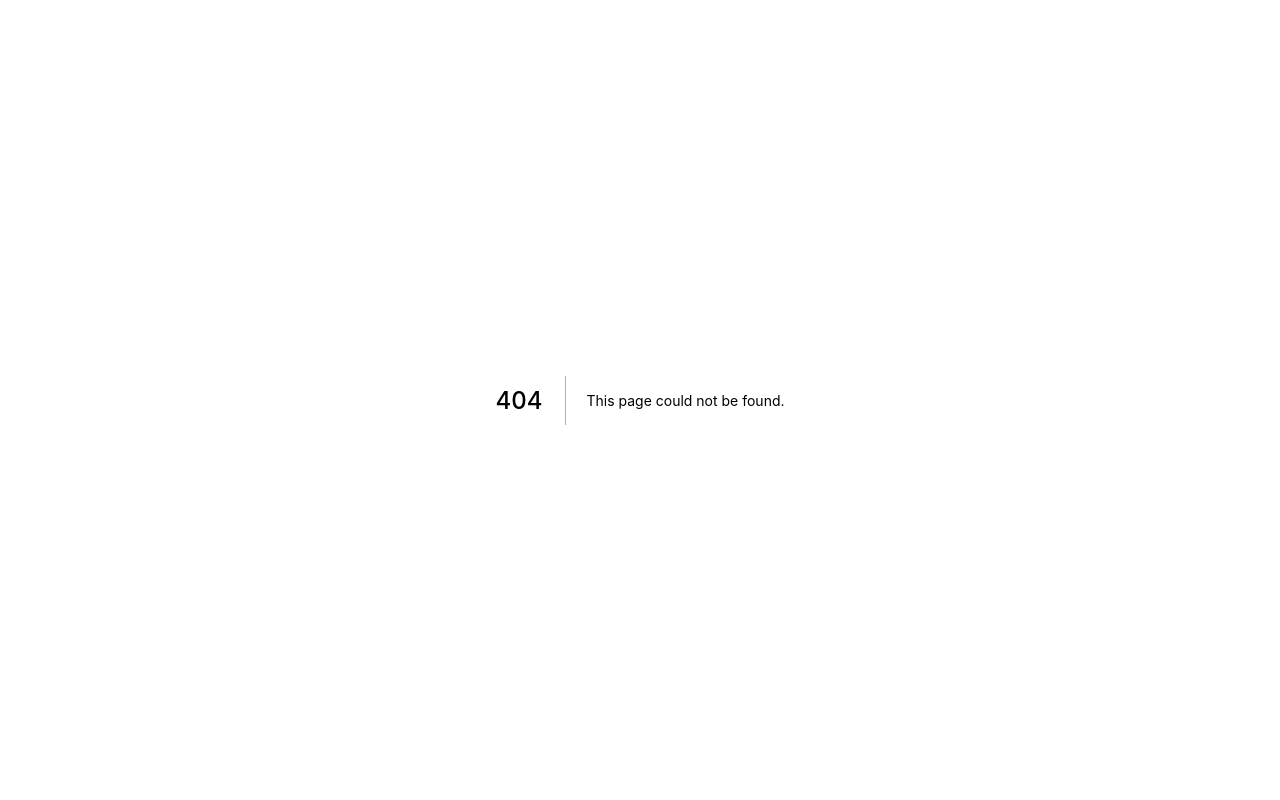
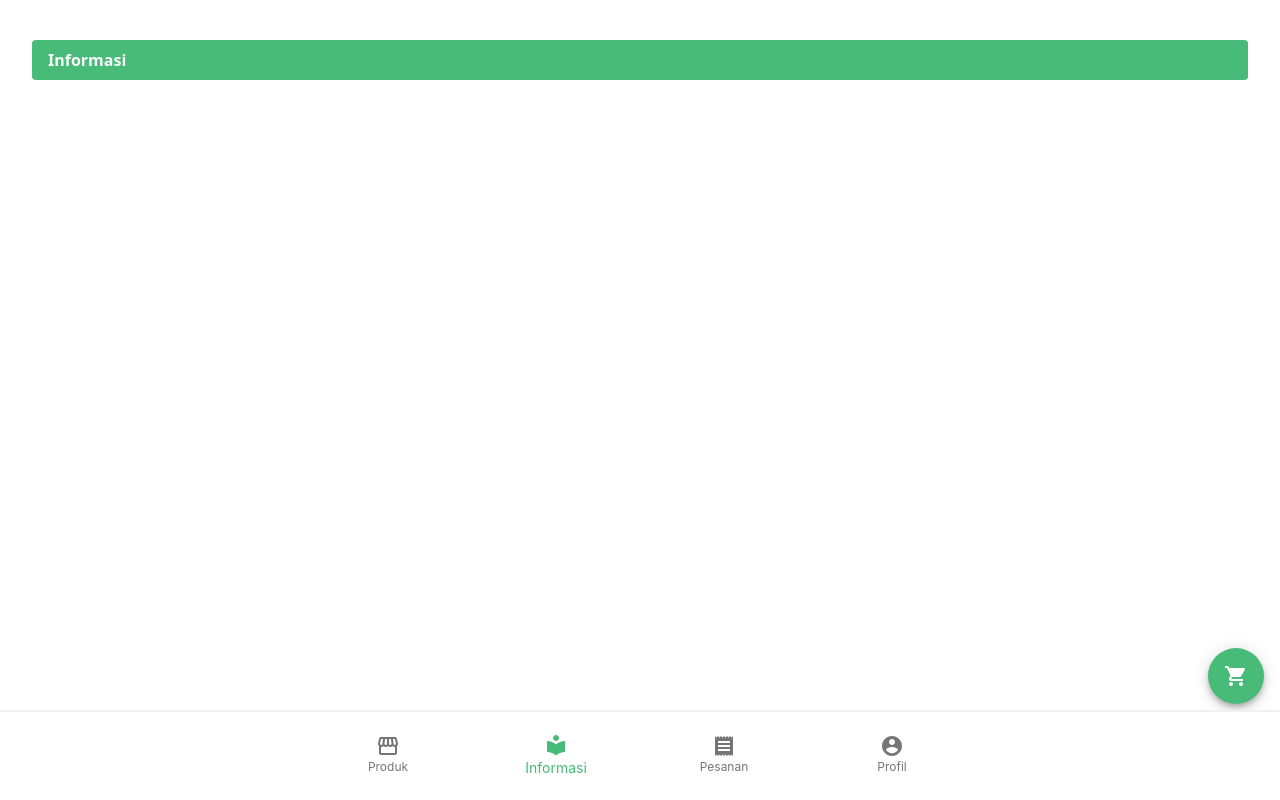
Before and after one commit to mhilmyh/sayur-kapitalis-frontend, a Next.js app: page /info in a window 1280 px wide. Before the commit this address had no page. Built offline with nearby package versions, Linux system fonts and the light colour scheme.

Commit message:
information progress

```diff
--- a/components/navigation/BottomNav.js
+++ b/components/navigation/BottomNav.js
@@ -3,6 +3,7 @@ import { BottomNavigation, BottomNavigationAction } from "@material-ui/core";
 import StorefrontIcon from "@material-ui/icons/Storefront";
 import ReceiptIcon from "@material-ui/icons/Receipt";
 import AccountCircleIcon from "@material-ui/icons/AccountCircle";
+import LocalLibraryIcon from "@material-ui/icons/LocalLibrary";
 
 import { useRouter } from "next/router";
 
@@ -24,6 +25,11 @@ const BottomNav = () => {
 				icon={<StorefrontIcon></StorefrontIcon>}
 			></BottomNavigationAction>
 			<BottomNavigationAction
+				label="Informasi"
+				value="/info"
+				icon={<LocalLibraryIcon></LocalLibraryIcon>}
+			></BottomNavigationAction>
+			<BottomNavigationAction
 				label="Pesanan"
 				value="/pesanan"
 				icon={<ReceiptIcon></ReceiptIcon>}
--- /dev/null
+++ b/components/wrapper/InformationWrapper.js
@@ -0,0 +1,7 @@
+const InformationWrapper = () => {
+	return (
+		<div className="w-full flex flex-wrap justify-center items-center pt-4 mt-4"></div>
+	);
+};
+
+export default React.memo(InformationWrapper);
--- /dev/null
+++ b/pages/info/index.js
@@ -0,0 +1,17 @@
+import DefaultLayout from "../../layouts/default";
+import InformationWrapper from "../../components/wrapper/InformationWrapper";
+
+const InformationPage = () => {
+	return (
+		<div className="w-full p-8">
+			<div className="rounded bg-green-500 w-full my-2 py-2 px-4 text-gray-100">
+				<h3 className="font-semibold">Informasi</h3>
+			</div>
+			<InformationWrapper></InformationWrapper>
+		</div>
+	);
+};
+
+InformationPage.Layout = DefaultLayout;
+
+export default InformationPage;
--- a/redux/actions/types.js
+++ b/redux/actions/types.js
@@ -6,6 +6,12 @@ export const PRODUCTS_SAVE = "PRODUCTS_SAVE";
 
 // Category Action Type
 export const CATEGORIES_SAVE = "CATEGORIES_SAVE";
+
+// Information Action Type
+export const INFORMATIONS_SAVE = "INFORMATIONS_SAVE";
+
+// Information Action Type
+export const HEADING_SAVE = "HEADING_SAVE";
 
 // Payment Action Type
 export const PAYMENTS_SAVE = "PAYMENTS_SAVE";
--- a/redux/reducers/index.js
+++ b/redux/reducers/index.js
@@ -6,6 +6,8 @@ const initState = {
 	carts: [],
 	products: [],
 	categories: [],
+	informations: [],
+	headings: [],
 	payments: [],
 	orders: [],
 	accounts: [],
@@ -99,6 +101,10 @@ const reducer = (state = initState, action) => {
 			return { ...state, accounts: action.payload.data };
 		case act.CATEGORIES_SAVE:
 			return { ...state, categories: action.payload.data };
+		case act.INFORMATIONS_SAVE:
+			return { ...state, informations: action.payload.data };
+		case act.HEADING_SAVE:
+			return { ...state, headings: action.payload.data };
 		case act.PRODUCTS_SAVE:
 			return { ...state, products: action.payload.data };
 		case act.PAYMENTS_SAVE:
--- /dev/null
+++ b/redux/services/information.service.js
@@ -0,0 +1,10 @@
+import API from "../api/axios";
+
+export default class InformationServices {
+	static fetch() {
+		return API.get("/information");
+	}
+	static heading() {
+		return API.get("/information/headings");
+	}
+}
--- a/redux/store.js
+++ b/redux/store.js
@@ -10,6 +10,7 @@ import reducer from "./reducers";
 const persistConfig = {
 	key: "X-APP-STATE",
 	storage,
+	whitelist: ["user", "categories", "orders", "shipmentTimes", "accounts"],
 	stateReconciler: hardSet,
 };
 
```
Also changed, not shown: redux/actions/creator/information.js (added).
